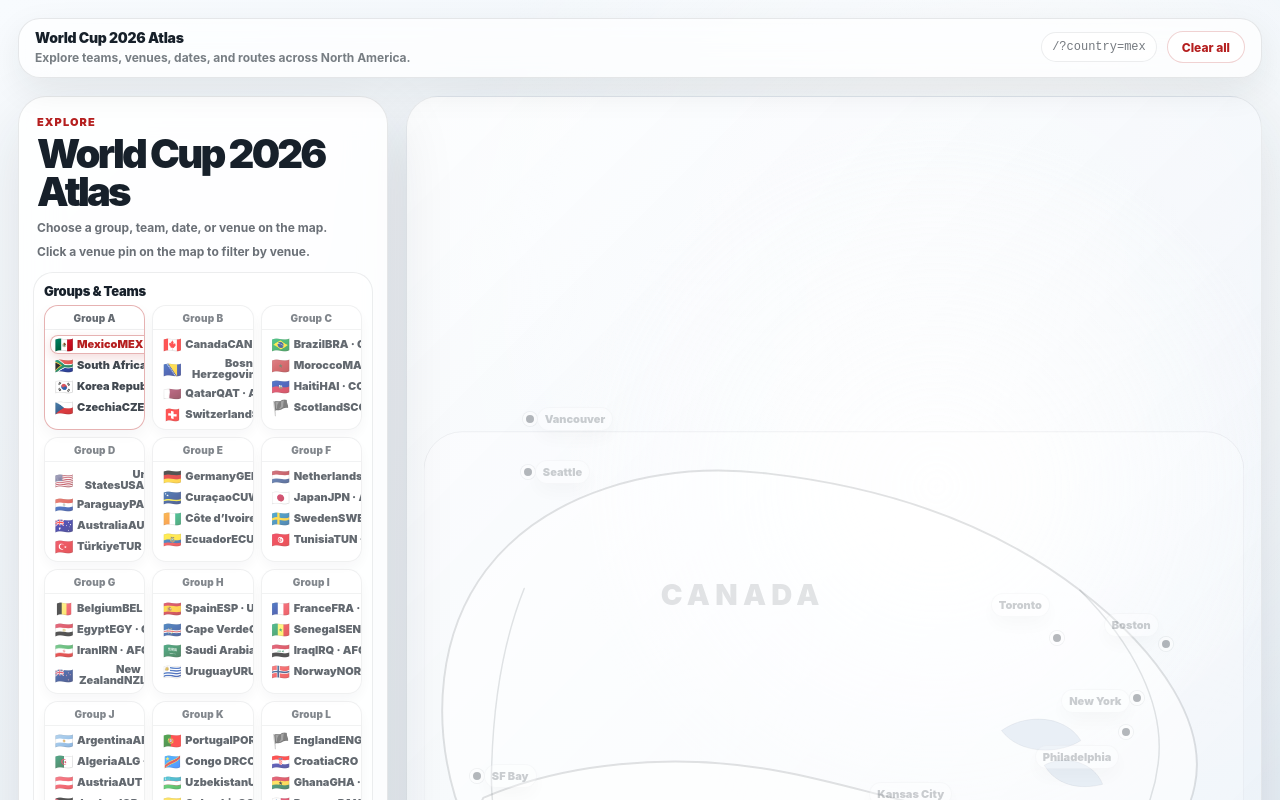
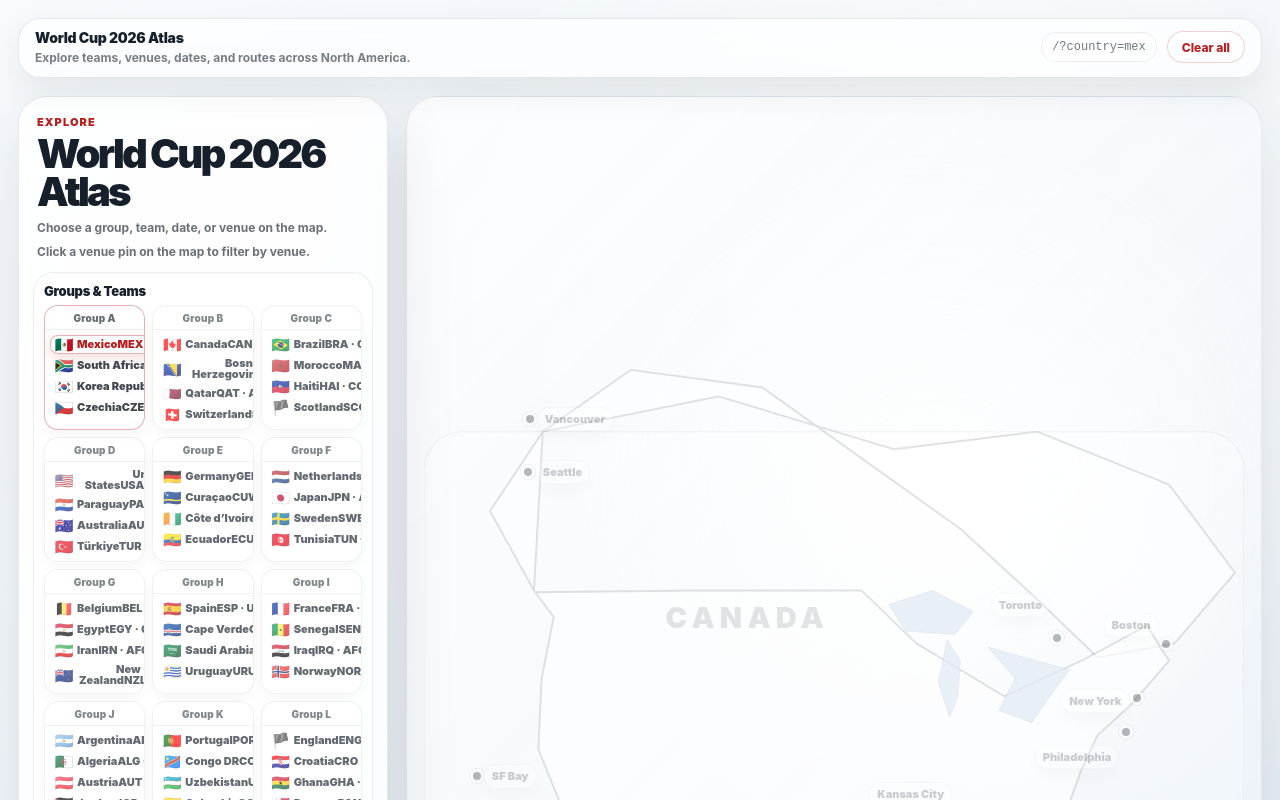
Before and after one commit to AudioStakes/world-cup-2026-atlas, a Preact app: page / in a window 1280 px wide. Shown: the top 800 px of the page. Built offline with nearby package versions, Linux system fonts and the light colour scheme.

Commit message:
feat: render North America map from geographic data

```diff
--- /dev/null
+++ b/src/data/northAmericaMapData.ts
@@ -0,0 +1,148 @@
+import type { GeoPoint } from "../domain/types";
+
+export type MapPolygon = {
+  readonly id: string;
+  readonly name: string;
+  readonly kind: "land" | "water";
+  readonly points: readonly GeoPoint[];
+};
+
+export const northAmericaMapBounds = {
+  west: -130,
+  east: -65,
+  north: 55,
+  south: 14,
+} as const;
+
+export const northAmericaMapPolygons = [
+  {
+    id: "canada-mainland",
+    name: "Canada",
+    kind: "land",
+    points: [
+      { latitude: 49.0, longitude: -124.8 },
+      { latitude: 53.5, longitude: -128.8 },
+      { latitude: 58.0, longitude: -124.0 },
+      { latitude: 61.5, longitude: -116.0 },
+      { latitude: 60.5, longitude: -104.0 },
+      { latitude: 56.5, longitude: -95.0 },
+      { latitude: 52.5, longitude: -86.0 },
+      { latitude: 48.5, longitude: -79.0 },
+      { latitude: 45.2, longitude: -73.5 },
+      { latitude: 46.0, longitude: -66.5 },
+      { latitude: 50.0, longitude: -61.0 },
+      { latitude: 55.0, longitude: -67.0 },
+      { latitude: 58.0, longitude: -79.0 },
+      { latitude: 57.0, longitude: -92.0 },
+      { latitude: 60.0, longitude: -108.0 },
+      { latitude: 58.0, longitude: -124.0 },
+      { latitude: 49.0, longitude: -124.8 },
+    ],
+  },
+  {
+    id: "united-states-mainland",
+    name: "United States",
+    kind: "land",
+    points: [
+      { latitude: 48.9, longitude: -124.7 },
+      { latitude: 47.5, longitude: -123.0 },
+      { latitude: 44.0, longitude: -124.1 },
+      { latitude: 40.0, longitude: -124.4 },
+      { latitude: 36.0, longitude: -121.8 },
+      { latitude: 34.0, longitude: -118.5 },
+      { latitude: 32.5, longitude: -117.1 },
+      { latitude: 32.0, longitude: -111.0 },
+      { latitude: 31.3, longitude: -106.5 },
+      { latitude: 29.5, longitude: -103.0 },
+      { latitude: 28.5, longitude: -99.5 },
+      { latitude: 26.0, longitude: -97.2 },
+      { latitude: 29.0, longitude: -94.5 },
+      { latitude: 29.5, longitude: -90.0 },
+      { latitude: 30.0, longitude: -86.0 },
+      { latitude: 29.0, longitude: -83.0 },
+      { latitude: 25.5, longitude: -81.0 },
+      { latitude: 27.5, longitude: -80.0 },
+      { latitude: 31.0, longitude: -81.0 },
+      { latitude: 34.5, longitude: -77.5 },
+      { latitude: 38.8, longitude: -75.0 },
+      { latitude: 40.8, longitude: -73.5 },
+      { latitude: 42.5, longitude: -70.5 },
+      { latitude: 45.0, longitude: -67.0 },
+      { latitude: 47.0, longitude: -69.0 },
+      { latitude: 45.0, longitude: -75.0 },
+      { latitude: 43.0, longitude: -82.0 },
+      { latitude: 46.0, longitude: -90.0 },
+      { latitude: 49.0, longitude: -95.0 },
+      { latitude: 49.0, longitude: -110.0 },
+      { latitude: 48.9, longitude: -124.7 },
+    ],
+  },
+  {
+    id: "mexico-mainland",
+    name: "Mexico",
+    kind: "land",
+    points: [
+      { latitude: 32.5, longitude: -117.1 },
+      { latitude: 31.0, longitude: -114.5 },
+      { latitude: 28.0, longitude: -113.0 },
+      { latitude: 24.0, longitude: -111.0 },
+      { latitude: 22.5, longitude: -109.5 },
+      { latitude: 21.0, longitude: -106.0 },
+      { latitude: 18.0, longitude: -103.0 },
+      { latitude: 16.0, longitude: -99.0 },
+      { latitude: 15.0, longitude: -94.0 },
+      { latitude: 17.0, longitude: -91.0 },
+      { latitude: 19.0, longitude: -89.0 },
+      { latitude: 21.5, longitude: -87.0 },
+      { latitude: 22.0, longitude: -90.0 },
+      { latitude: 20.0, longitude: -96.0 },
+      { latitude: 23.0, longitude: -98.0 },
+      { latitude: 26.0, longitude: -97.2 },
+      { latitude: 28.5, longitude: -99.5 },
+      { latitude: 31.3, longitude: -106.5 },
+      { latitude: 32.0, longitude: -111.0 },
+      { latitude: 32.5, longitude: -117.1 },
+    ],
+  },
+  {
+    id: "great-lake-superior",
+    name: "Lake Superior",
+    kind: "water",
+    points: [
+      { latitude: 48.2, longitude: -92.5 },
+      { latitude: 49.0, longitude: -88.5 },
+      { latitude: 47.8, longitude: -84.8 },
+      { latitude: 46.5, longitude: -86.5 },
+      { latitude: 46.7, longitude: -91.0 },
+      { latitude: 48.2, longitude: -92.5 },
+    ],
+  },
+  {
+    id: "great-lake-michigan",
+    name: "Lake Michigan",
+    kind: "water",
+    points: [
+      { latitude: 46.2, longitude: -87.2 },
+      { latitude: 45.0, longitude: -86.0 },
+      { latitude: 43.0, longitude: -86.2 },
+      { latitude: 41.8, longitude: -87.0 },
+      { latitude: 43.8, longitude: -88.0 },
+      { latitude: 46.2, longitude: -87.2 },
+    ],
+  },
+  {
+    id: "great-lake-huron-erie-ontario",
+    name: "Eastern Great Lakes",
+    kind: "water",
+    points: [
+      { latitude: 45.8, longitude: -83.5 },
+      { latitude: 44.0, longitude: -81.0 },
+      { latitude: 42.2, longitude: -82.5 },
+      { latitude: 41.5, longitude: -79.5 },
+      { latitude: 43.3, longitude: -77.5 },
+      { latitude: 44.5, longitude: -76.0 },
+      { latitude: 45.0, longitude: -79.0 },
+      { latitude: 45.8, longitude: -83.5 },
+    ],
+  },
+] as const satisfies readonly MapPolygon[];
--- /dev/null
+++ b/src/features/explorer/projectGeoPoint.ts
@@ -0,0 +1,43 @@
+import type { GeoPoint, MapPoint } from "../../domain/types";
+import { EXPLORER_MAP_VIEWBOX } from "./mapViewport";
+
+export type GeoBounds = {
+  readonly west: number;
+  readonly east: number;
+  readonly north: number;
+  readonly south: number;
+};
+
+const defaultPadding = {
+  x: 58,
+  y: 58,
+} as const;
+
+export function projectGeoPointToExplorerMap(
+  point: GeoPoint,
+  bounds: GeoBounds,
+  padding: { readonly x: number; readonly y: number } = defaultPadding,
+): MapPoint {
+  const drawableWidth = EXPLORER_MAP_VIEWBOX.width - padding.x * 2;
+  const drawableHeight = EXPLORER_MAP_VIEWBOX.height - padding.y * 2;
+  const longitudeRatio = (point.longitude - bounds.west) / (bounds.east - bounds.west);
+  const latitudeRatio = (bounds.north - point.latitude) / (bounds.north - bounds.south);
+
+  return {
+    x: roundMapCoordinate(EXPLORER_MAP_VIEWBOX.minX + padding.x + longitudeRatio * drawableWidth),
+    y: roundMapCoordinate(EXPLORER_MAP_VIEWBOX.minY + padding.y + latitudeRatio * drawableHeight),
+  };
+}
+
+export function createSvgPathFromGeoPoints(points: readonly GeoPoint[], bounds: GeoBounds): string {
+  return points
+    .map((point, index) => {
+      const projectedPoint = projectGeoPointToExplorerMap(point, bounds);
+      return `${index === 0 ? "M" : "L"}${projectedPoint.x} ${projectedPoint.y}`;
+    })
+    .join(" ");
+}
+
+function roundMapCoordinate(value: number): number {
+  return Math.round(value * 100) / 100;
+}
--- a/src/ui/components/MapView.tsx
+++ b/src/ui/components/MapView.tsx
@@ -1,4 +1,6 @@
+import { northAmericaMapBounds, northAmericaMapPolygons } from "../../data/northAmericaMapData";
 import { EXPLORER_MAP_VIEWBOX } from "../../features/explorer/mapViewport";
+import { createSvgPathFromGeoPoints } from "../../features/explorer/projectGeoPoint";
 import type {
   ExplorerAction,
   ExplorerMapViewModel,
@@ -21,7 +23,7 @@ export function MapView({ map, onAction }: MapViewProps) {
           class="map-svg"
           viewBox={`${viewBox.minX} ${viewBox.minY} ${viewBox.width} ${viewBox.height}`}
           role="img"
-          aria-label="Stylized North America map with match venues"
+          aria-label="North America map with World Cup 2026 match venues"
         >
           <title>World Cup 2026 host venues across North America</title>
           <defs>
@@ -98,53 +100,27 @@ function MapBackground() {
   return (
     <g class="map-background">
       <rect class="map-frame" x="440" y="120" width="900" height="910" rx="42" />
+      {northAmericaMapPolygons.map((polygon) => (
+        <path
+          key={polygon.id}
+          class={classNames(
+            polygon.kind === "land" && "country-shape",
+            polygon.id === "canada-mainland" && "canada-shape",
+            polygon.id === "united-states-mainland" && "usa-shape",
+            polygon.id === "mexico-mainland" && "mexico-shape",
+            polygon.kind === "water" && "map-lake",
+          )}
+          d={`${createSvgPathFromGeoPoints(polygon.points, northAmericaMapBounds)} Z`}
+        />
+      ))}
 
-      <path
-        class="country-shape canada-shape"
-        d="M508 272 C572 188 694 151 818 166 C948 181 1064 220 1160 294 C1252 365 1300 443 1286 509 C1266 605 1146 642 1018 622 C888 601 793 566 682 600 C592 628 499 605 474 520 C449 436 456 341 508 272 Z"
-      />
-      <path
-        class="country-shape usa-shape"
-        d="M505 522 C590 485 711 470 832 493 C936 512 1024 552 1124 541 C1206 531 1273 543 1292 592 C1312 645 1244 696 1134 713 C1026 730 929 708 836 688 C745 668 662 713 580 682 C513 657 472 585 505 522 Z"
-      />
-      <path
-        class="country-shape mexico-shape"
-        d="M690 712 C756 681 836 699 890 750 C943 800 966 884 924 946 C885 1004 803 1006 744 956 C690 911 650 791 690 712 Z"
-      />
-
-      <path
-        class="coastline-detail west-coast"
-        d="M550 292 C524 357 515 426 514 500 C514 560 534 622 581 682"
-      />
-      <path
-        class="coastline-detail east-coast"
-        d="M1160 294 C1218 352 1254 420 1246 484 C1239 544 1205 595 1160 640 C1126 675 1116 697 1134 713"
-      />
-      <path
-        class="coastline-detail gulf-coast"
-        d="M835 688 C882 720 943 742 1006 727 C1056 716 1103 699 1134 713"
-      />
-      <path class="coastline-detail mexico-west" d="M690 712 C710 758 714 836 744 956" />
-
-      <path class="map-border-line" d="M610 555 C705 518 822 522 915 571" />
-      <path class="map-border-line" d="M860 798 C881 829 902 875 924 946" />
-
-      <path
-        class="map-lake"
-        d="M1074 448 C1102 428 1145 432 1161 459 C1138 474 1094 475 1074 448 Z"
-      />
-      <path
-        class="map-lake"
-        d="M1121 486 C1144 474 1176 483 1185 507 C1158 514 1133 507 1121 486 Z"
-      />
-
-      <text class="country-label canada-label" x="700" y="310">
+      <text class="country-label canada-label" x="705" y="335">
         CANADA
       </text>
-      <text class="country-label usa-label" x="760" y="600">
+      <text class="country-label usa-label" x="760" y="630">
         UNITED STATES
       </text>
-      <text class="country-label mexico-label" x="770" y="900">
+      <text class="country-label mexico-label" x="795" y="910">
         MEXICO
       </text>
     </g>
```
Also changed, not shown: 3 other files (tests, documents, lock files or other folders).
